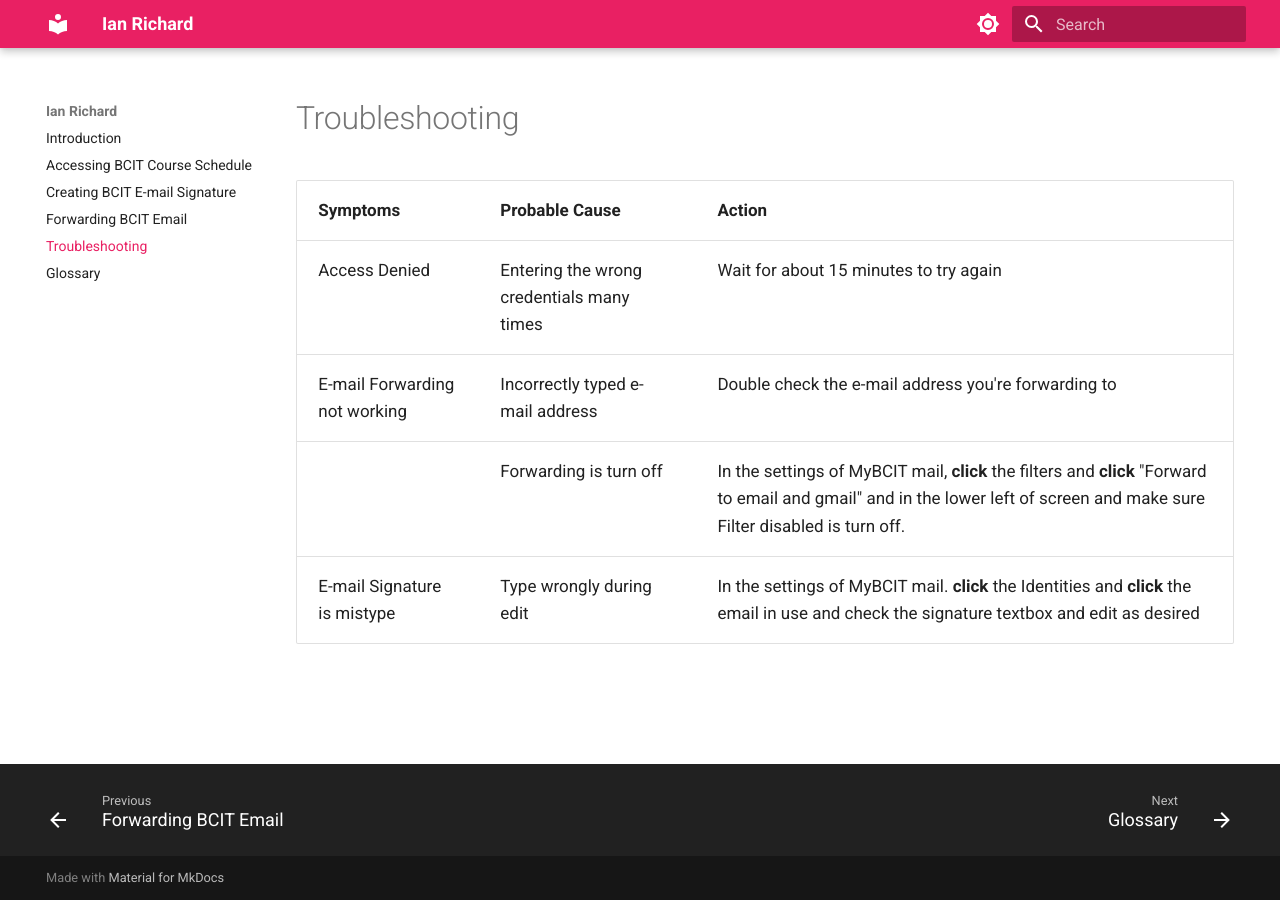
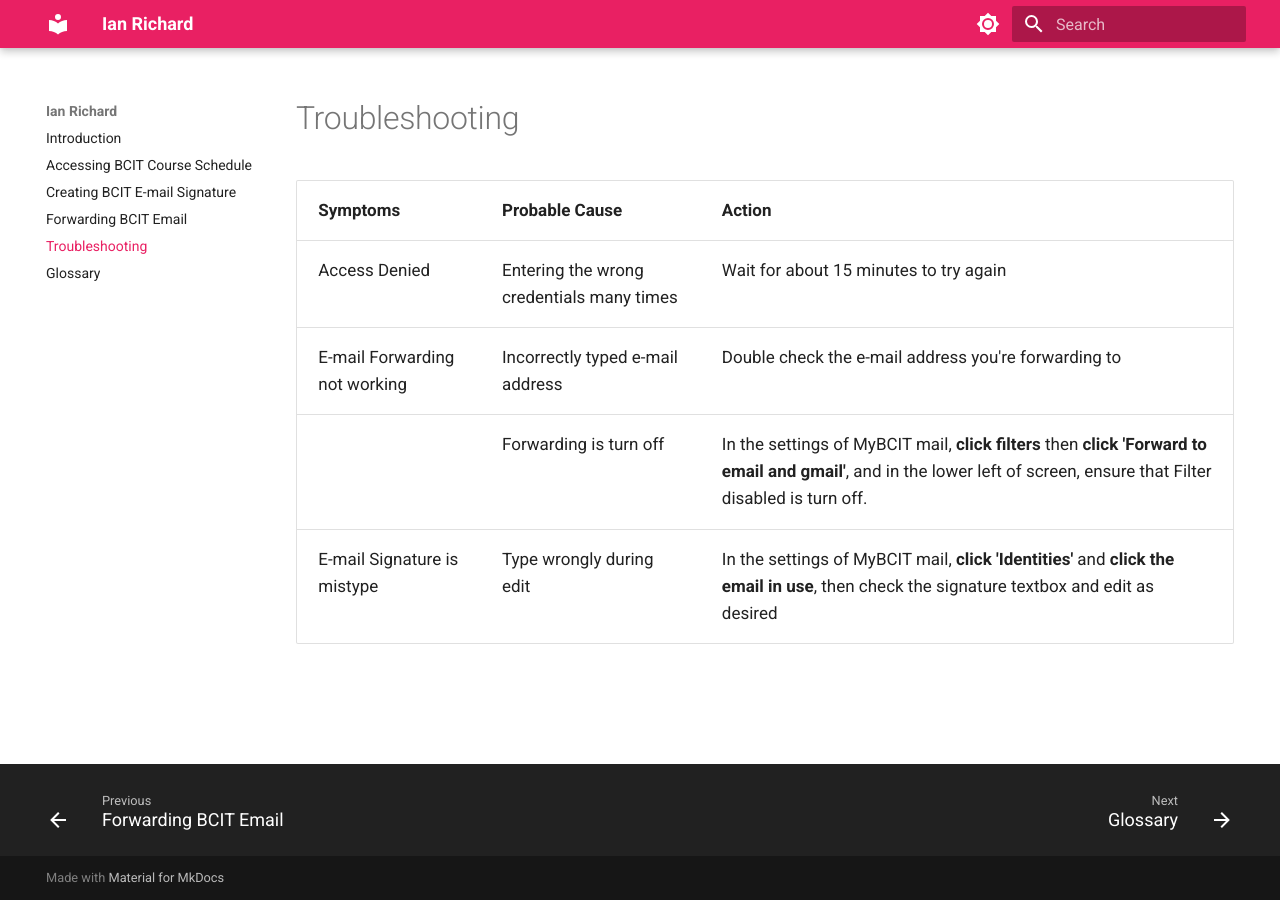
Before and after one commit to beingaturtle/beingaturtle.github.io, an MkDocs documentation site: the page built from docs/troubleshooting.md, in a window 1280 px wide. Built offline with MkDocs 1.6.1 and Material for MkDocs 9.7.7, drawn with Linux system fonts in a browser that asks for light colours.

Commit message:
Update wording

```diff
--- a/docs/troubleshooting.md
+++ b/docs/troubleshooting.md
@@ -1,8 +1,8 @@
 # Troubleshooting
 
 | Symptoms                      | Probable Cause                            | Action
-|-------------------------------|-------------------------------------------|---------------------------------------------------------------------------------------------------------------------------------------------------------------------------------------------------------------------------------|
-| Access Denied                 | Entering the wrong credentials many times | Wait for about 15 minutes to try again                                                                                                                                                                                          |
-| E-mail Forwarding not working | Incorrectly typed e-mail address          | Double check the e-mail address you're forwarding to                                                                                                                                                                            |
-|                               | Forwarding is turn off                    | In the settings of MyBCIT mail, **click** the filters and **click** "Forward to email and gmail"  and in the lower left of screen and make sure Filter                                                    disabled is turn off. |
-| E-mail Signature is mistype   | Type wrongly during edit                  | In the settings of MyBCIT mail. **click** the Identities and **click** the email in use and check the signature textbox                                                                             and edit as desired         |
+|-------------------------------|-------------------------------------------|-----------------------------------------------------------------------------------------------------------------------------------------------------------------------------------------------------------------------------|
+| Access Denied                 | Entering the wrong credentials many times | Wait for about 15 minutes to try again                                                                                                                                                                                      |
+| E-mail Forwarding not working | Incorrectly typed e-mail address          | Double check the e-mail address you're forwarding to                                                                                                                                                                        |
+|                               | Forwarding is turn off                    | In the settings of MyBCIT mail, **click filters** then **click 'Forward to email and gmail'**, and in the lower left of screen, ensure that Filter                                                    disabled is turn off. |
+| E-mail Signature is mistype   | Type wrongly during edit                  | In the settings of MyBCIT mail, **click 'Identities'** and **click the email in use**, then check the signature textbox                                                                             and edit as desired     |
```
